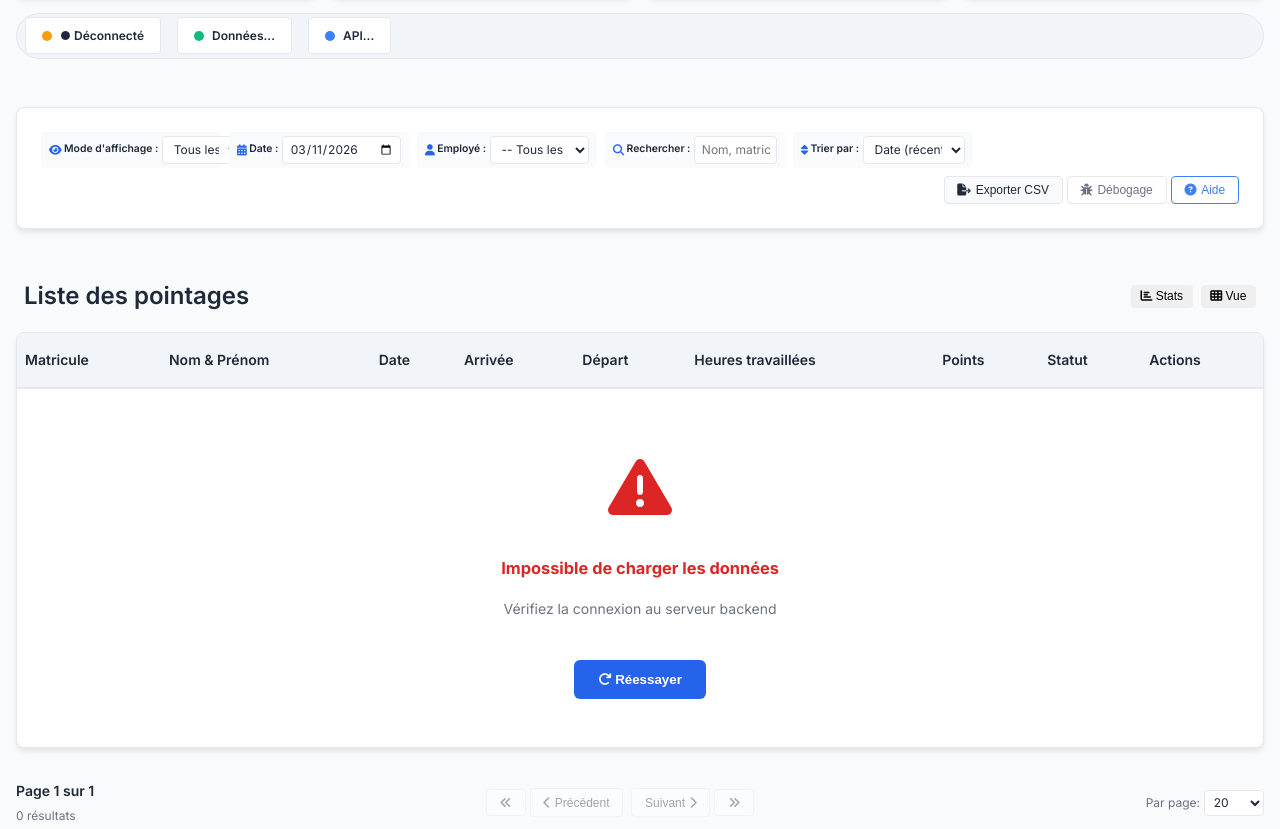
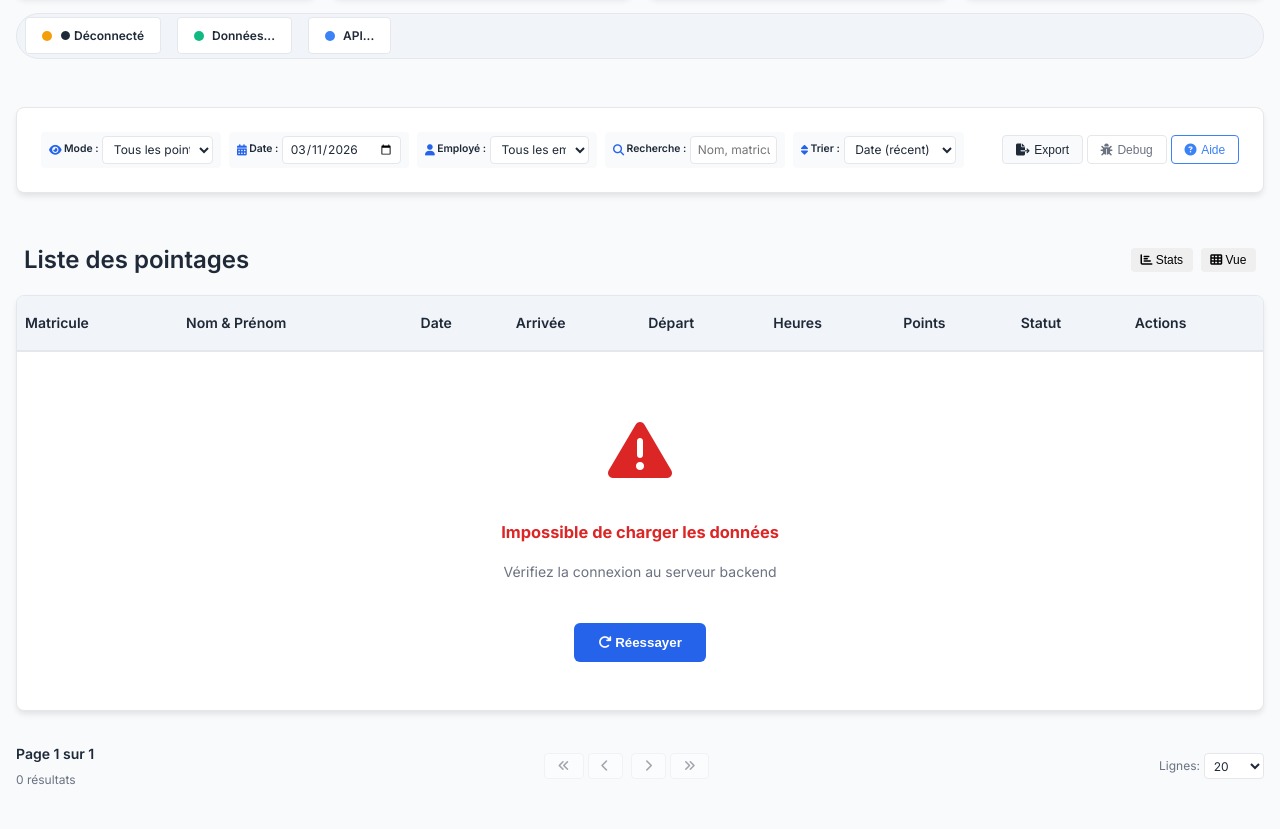
Before and after one commit to STS-Engineer/front-pointeuse, a website: page index.html in a window 1280 px wide. Shown: the part 403-1232 px from the top of the page. Drawn offline with Linux system fonts and the light colour scheme; no server answers.

Commit message:
Update index.html

```diff
--- a/index.html
+++ b/index.html
@@ -100,7 +100,7 @@
         <!-- Filters -->
         <section class="filters">
             <div class="filter-group">
-                <label for="view-mode"><i class="fas fa-eye"></i> Mode d'affichage :</label>
+                <label for="view-mode"><i class="fas fa-eye"></i> Mode :</label>
                 <select id="view-mode" class="filter-input">
                     <option value="all">Tous les pointages</option>
                     <option value="by-date">Par jour</option>
@@ -117,34 +117,34 @@
             <div class="filter-group">
                 <label for="employee-filter"><i class="fas fa-user"></i> Employé :</label>
                 <select id="employee-filter" class="filter-input">
-                    <option value="">-- Tous les employés --</option>
+                    <option value="">Tous les employés</option>
                 </select>
             </div>
 
             <div class="filter-group">
-                <label for="search-filter"><i class="fas fa-search"></i> Rechercher :</label>
+                <label for="search-filter"><i class="fas fa-search"></i> Recherche :</label>
                 <input type="text" id="search-filter" placeholder="Nom, matricule..." class="filter-input">
             </div>
 
             <div class="filter-group">
-                <label for="sort-filter"><i class="fas fa-sort"></i> Trier par :</label>
+                <label for="sort-filter"><i class="fas fa-sort"></i> Trier :</label>
                 <select id="sort-filter" class="filter-input">
                     <option value="date-desc">Date (récent)</option>
                     <option value="date-asc">Date (ancien)</option>
                     <option value="name-asc">Nom (A-Z)</option>
                     <option value="name-desc">Nom (Z-A)</option>
-                    <option value="hours-desc">Heures (décroissant)</option>
-                    <option value="hours-asc">Heures (croissant)</option>
+                    <option value="hours-desc">Heures ↓</option>
+                    <option value="hours-asc">Heures ↑</option>
                     <option value="status">Statut</option>
                 </select>
             </div>
 
             <div class="action-buttons">
                 <button id="export-btn" class="btn-secondary">
-                    <i class="fas fa-file-export"></i> Exporter CSV
+                    <i class="fas fa-file-export"></i> Export
                 </button>
                 <button id="debug-btn" class="btn-tertiary">
-                    <i class="fas fa-bug"></i> Débogage
+                    <i class="fas fa-bug"></i> Debug
                 </button>
                 <button id="help-btn" class="btn-help">
                     <i class="fas fa-question-circle"></i> Aide
@@ -186,7 +186,7 @@
                                 <th>Date</th>
                                 <th>Arrivée</th>
                                 <th>Départ</th>
-                                <th>Heures travaillées</th>
+                                <th>Heures</th>
                                 <th>Points</th>
                                 <th>Statut</th>
                                 <th>Actions</th>
@@ -213,24 +213,24 @@
                     <span class="results-info" id="results-info">0 résultats</span>
                 </div>
                 <div class="pagination-controls">
-                    <button id="first-page" class="pagination-btn" disabled>
+                    <button id="first-page" class="pagination-btn" disabled title="Première page">
                         <i class="fas fa-angle-double-left"></i>
                     </button>
-                    <button id="prev-page" class="pagination-btn" disabled>
-                        <i class="fas fa-chevron-left"></i> Précédent
+                    <button id="prev-page" class="pagination-btn" disabled title="Page précédente">
+                        <i class="fas fa-chevron-left"></i>
                     </button>
                     <div class="page-numbers" id="page-numbers">
                         <!-- Les numéros de page seront générés dynamiquement -->
                     </div>
-                    <button id="next-page" class="pagination-btn" disabled>
-                        Suivant <i class="fas fa-chevron-right"></i>
+                    <button id="next-page" class="pagination-btn" disabled title="Page suivante">
+                        <i class="fas fa-chevron-right"></i>
                     </button>
-                    <button id="last-page" class="pagination-btn" disabled>
+                    <button id="last-page" class="pagination-btn" disabled title="Dernière page">
                         <i class="fas fa-angle-double-right"></i>
                     </button>
                 </div>
                 <div class="pagination-size">
-                    <label for="page-size">Par page:</label>
+                    <label for="page-size">Lignes:</label>
                     <select id="page-size" class="filter-input small">
                         <option value="10">10</option>
                         <option value="20" selected>20</option>
```
